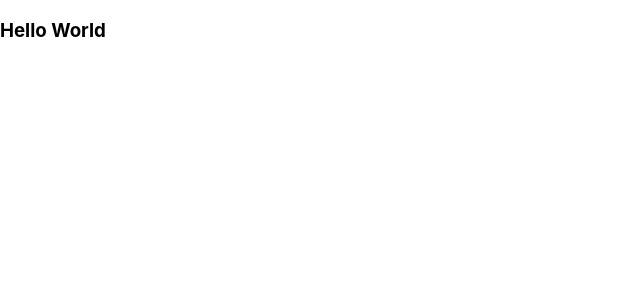
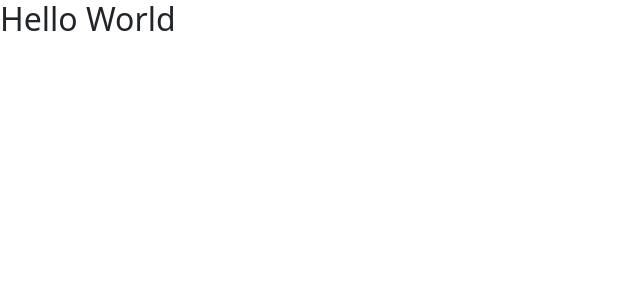
Before and after one commit to profvohra/movie_reviews_frontend, a React (Create React App) app: page / in a window 1280 px wide. Shown: the top 300 px of the page, without its empty margins (0-640 px from the left). Built offline with nearby package versions, Linux system fonts and the light colour scheme.

Commit message:
Chapter 13 React.js Frontend (updated)

```diff
--- a/package.json
+++ b/package.json
@@ -6,7 +6,7 @@
     "@testing-library/jest-dom": "^5.17.0",
     "@testing-library/react": "^13.4.0",
     "@testing-library/user-event": "^13.5.0",
-    "boostrap": "^2.0.0",
+    "bootstrap": "^5.3.3",
     "react": "^18.3.1",
     "react-bootstrap": "^2.10.4",
     "react-dom": "^18.3.1",
--- a/src/App.js
+++ b/src/App.js
@@ -1,11 +1,11 @@
 import React, { useState } from "react";
 import { Routes, Route, NavLink } from "react-router-dom";
-//import "bootstrap/dist/css/bootstrap.min.css";
+import "bootstrap/dist/css/bootstrap.min.css";
 
 function App() {
   return (
     <div className="App">
-      <h3>Hello World</h3>
+      <h2>Hello World</h2>
     </div>
   );
 }
```
Also changed, not shown: 1 other file (tests, documents, lock files or other folders).
